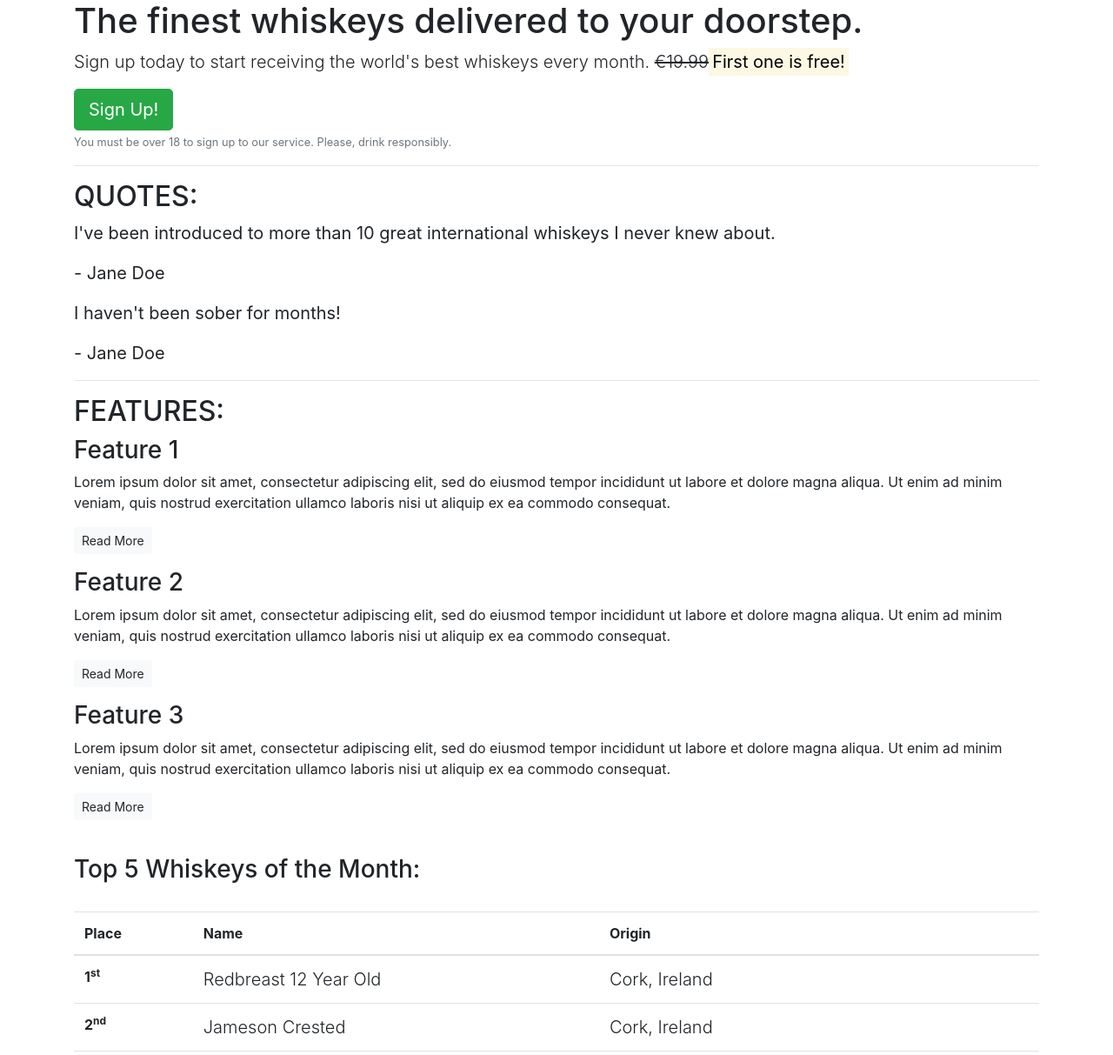
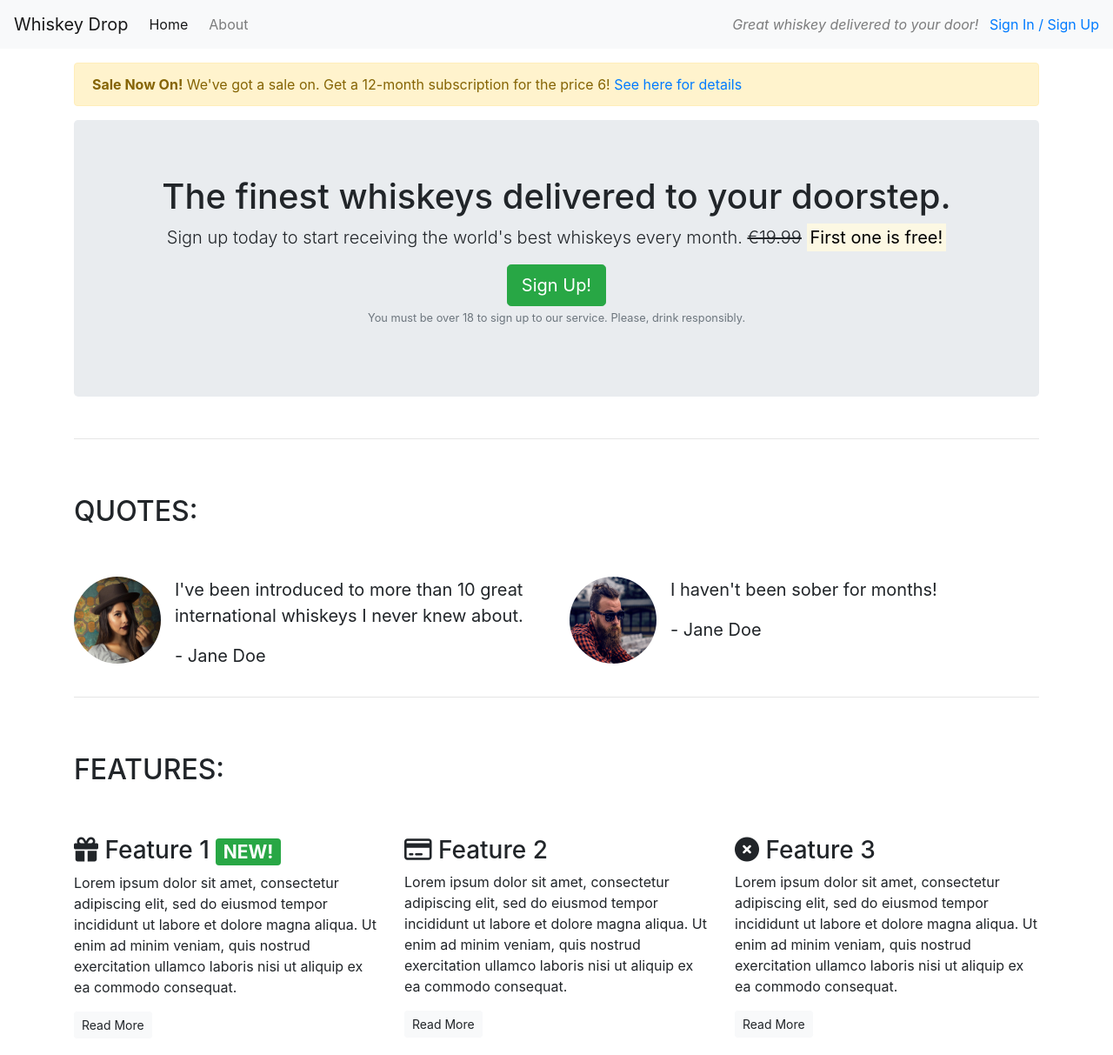
Before and after one commit to Ian-Garrigan/Whiskey-Drop, a plain HTML site: page index.html in a window 1280 px wide. Shown: the top 1213 px of the page at 87% size. Drawn offline with nearby package versions, Linux system fonts and the light colour scheme.

Commit message:
Add features & quotes bs styling

```diff
--- a/index.html
+++ b/index.html
@@ -11,67 +11,145 @@
     <script src="https://cdn.jsdelivr.net/npm/bootstrap@4.3.1/dist/js/bootstrap.min.js"
         integrity="sha384-JjSmVgyd0p3pXB1rRibZUAYoIIy6OrQ6VrjIEaFf/nJGzIxFDsf4x0xIM+B07jRM" crossorigin="anonymous">
     </script>
+    <script src="https://kit.fontawesome.com/f2bd25728d.js" crossorigin="anonymous"></script>
 </head>
 
 <body>
-    <article class="container">
+    <!--Nav-->
+    <nav class="navbar navbar-light navbar-expand-sm bg-light">
+        <a href="/" class="navbar-brand">
+            Whiskey Drop</a>
+        <ul class="navbar-nav mr-auto">
+            <li class="active nav-item mr-2"><a class="nav-link" href="/">Home</a></li>
+            <li class="nav-item mr-2"><a class="nav-link" href="">About</a></li>
+            <li class="nav-item mr-2 d-block d-sm-none"><a class="nav-link" href="">Sign In / Sign Up</a></li>
+        </ul>
+
+        <div class="d-none d-md-block">
+            <p class="navbar-text my-auto mr-2"><i>Great whiskey delivered to your door!</i></p>
+            <a href="/login">Sign In / Sign Up</a>
+        </div>
+        <!--</div>-->
+    </nav>
+    <article class="container mt-3">
+        <div class="row d-none d-sm-block">
+            <div class="col-12">
+                <div class="alert alert-warning">
+                    <strong>Sale Now On!</strong> We've got a sale on. Get a 12-month subscription for the price 6! <a
+                        href="">See here for details</a>
+                </div>
+            </div>
+        </div>
         <!-- Callout -->
-        <section class="callout">
+        <div class="row">
+            <div class="col-12">
+                <section class="callout jumbotron text-center">
                     <h1>The finest whiskeys delivered to your doorstep.</h1>
                     <p class="lead">Sign up today to start receiving the world's best whiskeys every month.
-                <s>€19.99</s><strong><mark>First one is free!</mark></strong></p>
+                        <s class="d-none d-sm-inline">€19.99</s>
+                        <span class="d-inline d-sm-none"><br></span>
+                        <strong><mark>First one is free!</mark></strong></p>
                     <button class="btn btn-success btn-lg">Sign Up!</button>
                     <p class="text-muted"><small>You must be over 18 to sign up to our service. Please, drink
                             responsibly.</small></p>
                 </section>
+            </div>
+        </div>
         <!-- /.callout -->
         <hr>
 
         <!-- Quotes -->
         <section class="quotes">
+            <div class="row">
+                <div class="col-12 my-5">
                     <h2 class="text-uppercase">Quotes:</h2>
+                </div>
+            </div>
+            <div class="row">
+                <div class="col-12 col-md-6">
+                    <div class="media">
+                        <div class="d-none d-sm-block">
+                            <img src="images/girl-image.png" class="rounded-circle mr-3" height=100 width=100>
+                        </div>
+                        <div class="media-body">
                             <blockquote class="blockquote">
-                <p>I've been introduced to more than 10 great international whiskeys I never knew about.</p>
+                                <p>I've been introduced to more than 10 great international whiskeys I never knew about.
+                                </p>
                                 <p>- Jane Doe</p>
                             </blockquote>
+                        </div>
+                    </div>
+                </div>
+                <div class="col-12 col-md-6">
+                    <div class="media">
+                        <div class="d-none d-sm-block">
+                            <img src="images/guy-image.png" class="rounded-circle mr-3" height=100 width=100>
+                        </div>
+                        <div class="media-body">
                             <blockquote class="blockquote">
                                 <p>I haven't been sober for months!</p>
                                 <p>- Jane Doe</p>
                             </blockquote>
+                        </div>
+                    </div>
+                </div>
+            </div>
         </section>
         <!-- /.quotes -->
         <hr>
 
         <!-- Features -->
         <section class="features">
+            <div class="row">
+                <div class="col-12 my-5">
                     <h2 class="text-uppercase">Features:</h2>
+                </div>
+            </div>
+            <div class="row">
+                <div class="col-12 col-md-6 col-lg-4">
                     <div class="feature">
-                <h3>Feature 1</h3>
-                <p>Lorem ipsum dolor sit amet, consectetur adipiscing elit, sed do eiusmod tempor incididunt ut labore
-                    et dolore magna aliqua. Ut enim ad minim veniam, quis nostrud exercitation ullamco laboris nisi ut
+                        <h3><i class="fa-solid fa-gift d-none d-sm-inline"></i> Feature 1 <span
+                                class="badge badge-success">NEW!</span></h3>
+                        <p>Lorem ipsum dolor sit amet, consectetur adipiscing elit, sed do eiusmod tempor incididunt ut
+                            labore
+                            et dolore magna aliqua. Ut enim ad minim veniam, quis nostrud exercitation ullamco laboris
+                            nisi
+                            ut
                             aliquip ex ea commodo consequat.</p>
                         <p><a class="btn btn-sm btn-light" href="">Read More</a></p>
                     </div>
+                </div>
+                <div class="col-12 col-md-6 col-lg-4">
                     <div class="feature">
-                <h3>Feature 2</h3>
-                <p>Lorem ipsum dolor sit amet, consectetur adipiscing elit, sed do eiusmod tempor incididunt ut labore
-                    et dolore magna aliqua. Ut enim ad minim veniam, quis nostrud exercitation ullamco laboris nisi ut
+                        <h3><i class="fa-regular fa-credit-card d-none d-sm-inline"></i> Feature 2</h3>
+                        <p>Lorem ipsum dolor sit amet, consectetur adipiscing elit, sed do eiusmod tempor incididunt ut
+                            labore
+                            et dolore magna aliqua. Ut enim ad minim veniam, quis nostrud exercitation ullamco laboris
+                            nisi
+                            ut
                             aliquip ex ea commodo consequat.</p>
                         <p><a class="btn btn-sm btn-light" href="">Read More</a></p>
                     </div>
+                </div>
+                <div class="col-12 d-md-none d-lg-block col-lg-4">
                     <div class="feature">
-                <h3>Feature 3</h3>
-                <p>Lorem ipsum dolor sit amet, consectetur adipiscing elit, sed do eiusmod tempor incididunt ut labore
-                    et dolore magna aliqua. Ut enim ad minim veniam, quis nostrud exercitation ullamco laboris nisi ut
+                        <h3><i class="fa-solid fa-circle-xmark d-none d-sm-inline"></i> Feature 3</h3>
+                        <p>Lorem ipsum dolor sit amet, consectetur adipiscing elit, sed do eiusmod tempor incididunt ut
+                            labore
+                            et dolore magna aliqua. Ut enim ad minim veniam, quis nostrud exercitation ullamco laboris
+                            nisi
+                            ut
                             aliquip ex ea commodo consequat.</p>
                         <p><a class="btn btn-sm btn-light" href="">Read More</a></p>
+                    </div>
+                </div>
             </div>
         </section>
         <!-- /.features -->
         <br>
         <!-- Monthly favourites -->
         <section>
-            <div class="feature">
+            <div class="feature my-5">
                 <h3>Top 5 Whiskeys of the Month:</h3>
             </div><br>
             <table class="table">
@@ -85,7 +163,7 @@
                 <tbody>
                     <tr>
                         <th scope="row">1<sup>st</sup></th>
-                        <td class="lead">Redbreast 12 Year Old</td>
+                        <td class="lead">Redbreast 12 Year Old <i class="fa-solid fa-trophy"></i></td>
                         <td class="lead">Cork, Ireland</td>
                     </tr>
                     <tr>
@@ -109,7 +187,6 @@
                         <td class="lead">Antrim, Northern Ireland</td>
                     </tr>
                 </tbody>
-
             </table>
         </section>
     </article>
```
Also changed, not shown: images/girl-image.png (added), images/guy-image.png (added). Lines whose indentation alone changed are shown as unchanged.
